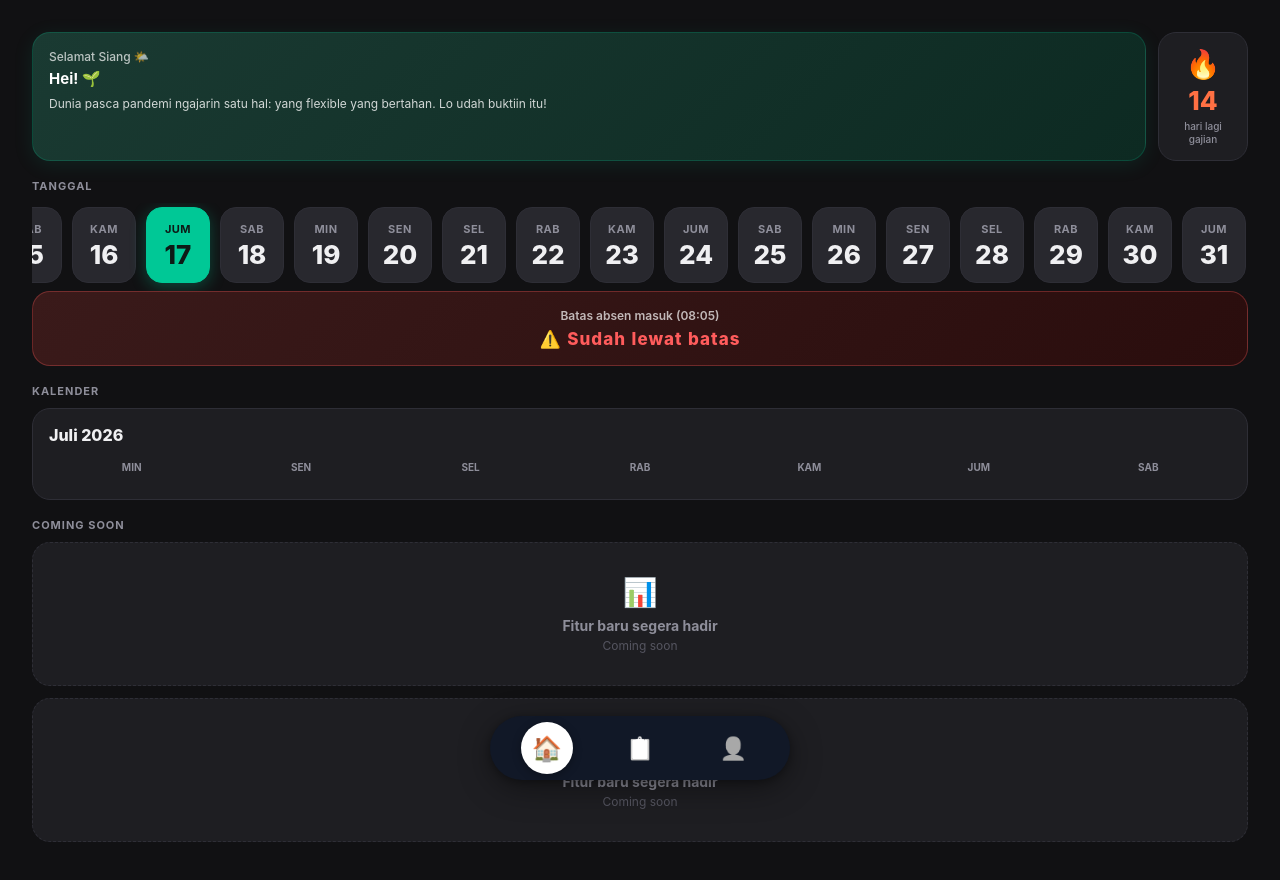
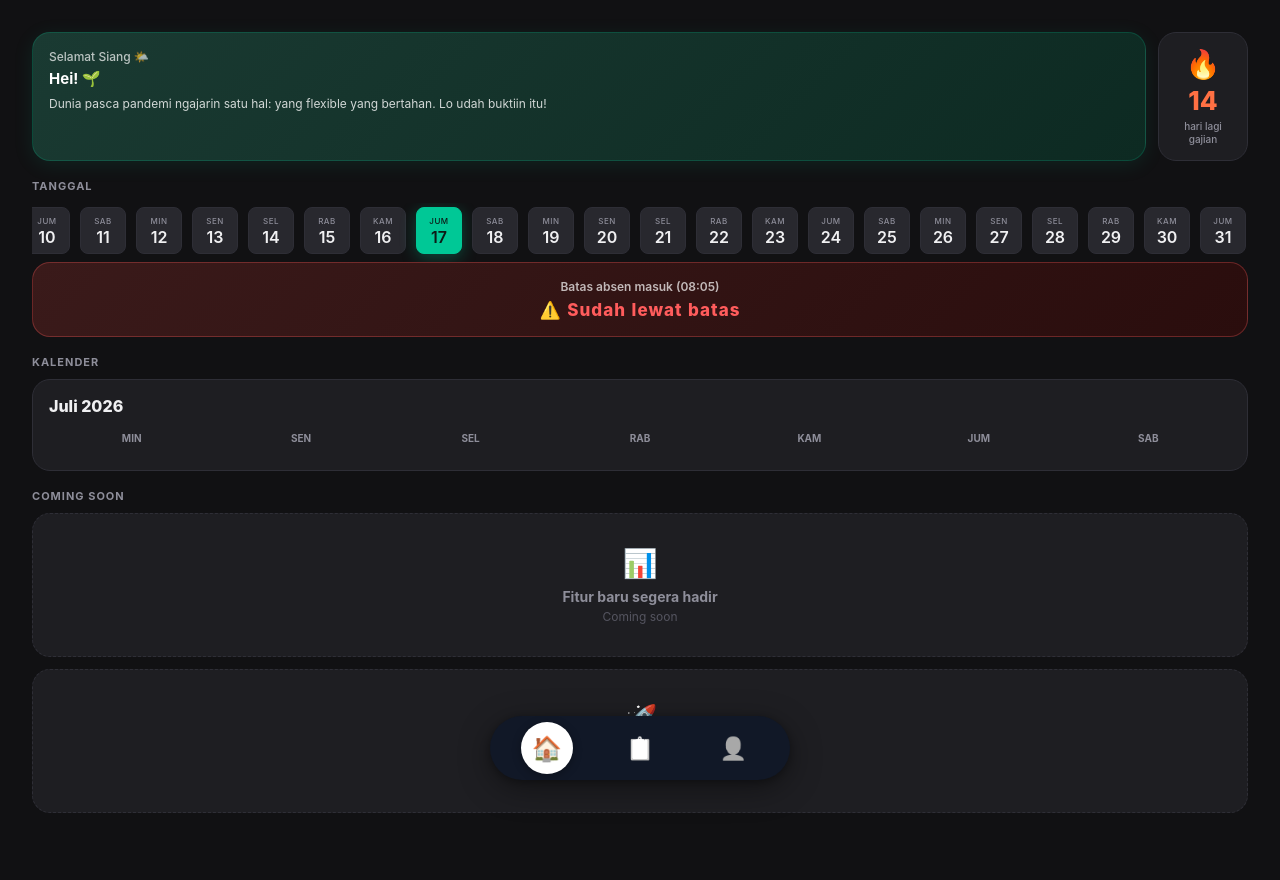
Before and after one commit to oqaja/ABSEN-DASHBOARD, a plain HTML site: page absensi.html in a window 1280 px wide. Drawn offline with nearby package versions, Linux system fonts and the light colour scheme.

Commit message:
Update absensi.html

```diff
--- a/absensi.html
+++ b/absensi.html
@@ -124,13 +124,13 @@
   .countdown-card .countdown-num { font-size: 26px; font-weight: 800; color: var(--orange); }
   .countdown-card .countdown-label { font-size: 10px; color: var(--text-muted); font-weight: 500; line-height: 1.3; }
   .date-item {
-    display: flex; flex-direction: column; align-items: center; gap: 6px;
-    padding: 14px 10px; border-radius: 16px; background: var(--card-2);
-    min-width: 64px; border: 1px solid var(--border); flex-shrink: 0; transition: all 0.2s;
+    display: flex; flex-direction: column; align-items: center; gap: 3px;
+    padding: 8px 10px; border-radius: 8px; background: var(--card-2);
+    min-width: 46px; border: 1px solid var(--border); flex-shrink: 0; transition: all 0.2s;
   }
   .date-item.today { background: var(--mint); border-color: var(--mint); box-shadow: 0 4px 16px rgba(0,200,150,0.3); }
-  .date-item .day-name { font-size: 11px; font-weight: 700; color: var(--text-muted); text-transform: uppercase; letter-spacing: 0.5px; }
-  .date-item .day-num { font-size: 26px; font-weight: 800; color: var(--text); line-height: 1; }
+  .date-item .day-name { font-size: 8px; font-weight: 500; color: var(--text-muted); text-transform: uppercase; letter-spacing: 0.5px; }
+  .date-item .day-num { font-size: 16px; font-weight: 600; color: var(--text); line-height: 1; }
   .date-item.today .day-name, .date-item.today .day-num { color: #0d1a16; }
   .coming-soon-card { background: var(--card); border-radius: var(--radius); padding: 32px 16px; text-align: center; margin-bottom: 12px; border: 1.5px dashed var(--border); }
   .coming-soon-card .cs-emoji { font-size: 28px; margin-bottom: 8px; }
```
